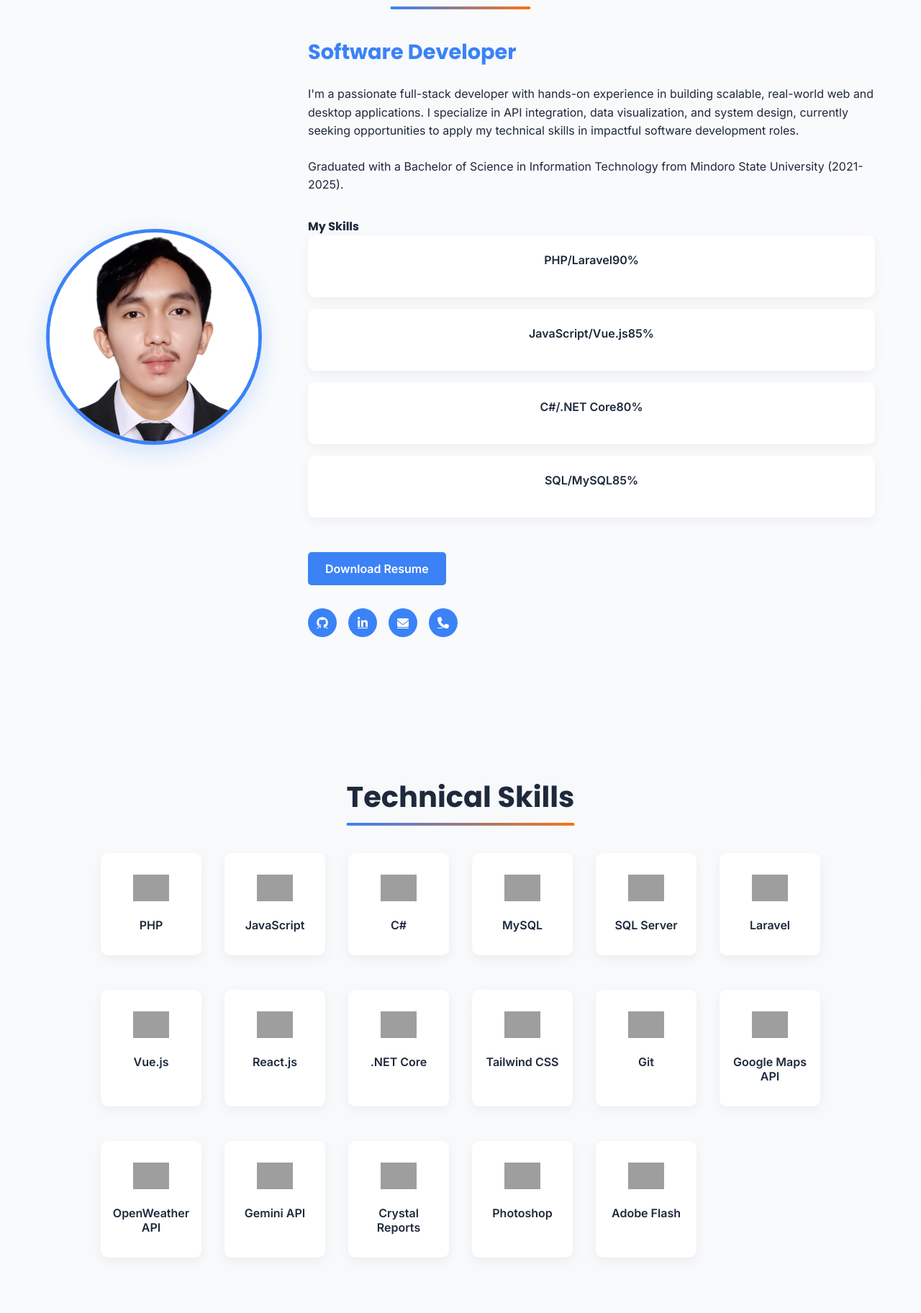
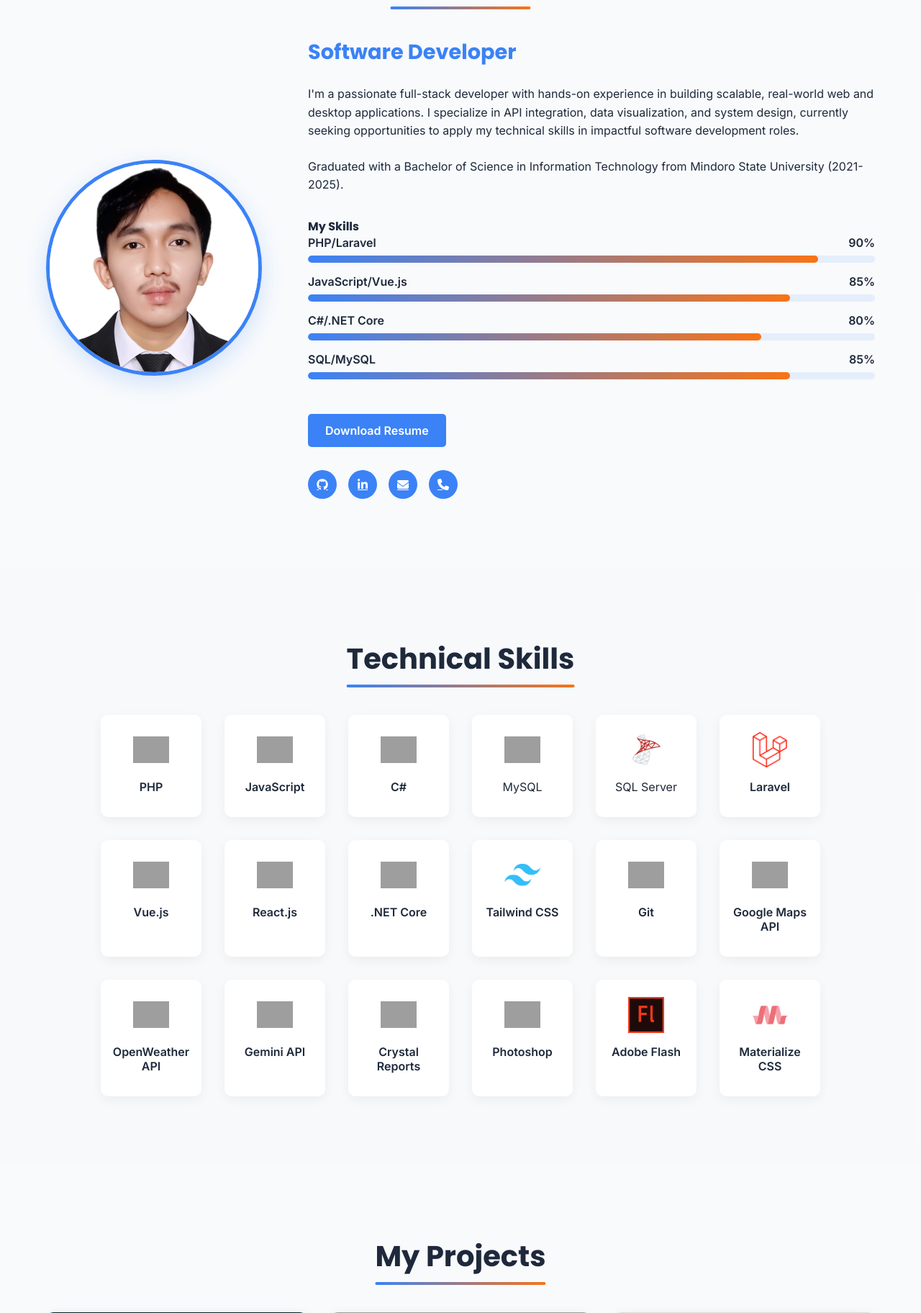
Before and after one commit to Antrax-Inhaler/portfolio, a PHP site: page / in a window 1280 px wide. Shown: the part 953-2777 px from the top of the page at 72% size. Run offline with PHP 8.4, Linux system fonts and the light colour scheme; grey boxes are pictures that could not be loaded.

Commit message:
fix class duplicate for skill-item and replace the image for skills section

```diff
--- a/index.html
+++ b/index.html
@@ -101,79 +101,83 @@
     <h2 class="section-title">Technical Skills</h2>
     <div class="skills-container">
         <!-- Programming Languages -->
-        <div class="skill-item">
+        <div class="skills-item">
             <img src="https://cdn.jsdelivr.net/gh/devicons/devicon/icons/php/php-original.svg" class="skill-icon" alt="PHP">
             <span class="skill-name">PHP</span>
         </div>
-        <div class="skill-item">
+        <div class="skills-item">
             <img src="https://cdn.jsdelivr.net/gh/devicons/devicon/icons/javascript/javascript-original.svg" class="skill-icon" alt="JavaScript">
             <span class="skill-name">JavaScript</span>
         </div>
-        <div class="skill-item">
+        <div class="skills-item">
             <img src="https://cdn.jsdelivr.net/gh/devicons/devicon/icons/csharp/csharp-original.svg" class="skill-icon" alt="C#">
             <span class="skill-name">C#</span>
         </div>
-        <div class="skill-item">
+        <div class="skills-item">
             <img src="https://cdn.jsdelivr.net/gh/devicons/devicon/icons/mysql/mysql-original-wordmark.svg" class="skill-icon" alt="MySQL">
-            <span class="skill-name">MySQL</span>
+            <span class="skills-name">MySQL</span>
         </div>
-        <div class="skill-item">
-            <img src="https://cdn.jsdelivr.net/gh/devicons/devicon/icons/sqlserver/sqlserver-plain.svg" class="skill-icon" alt="SQL Server">
-            <span class="skill-name">SQL Server</span>
+        <div class="skills-item">
+            <img src="images/sql_server.png" class="skill-icon" alt="SQL Server">
+            <span class="skills-name">SQL Server</span>
         </div>
 
         <!-- Frameworks -->
-        <div class="skill-item">
-            <img src="https://cdn.jsdelivr.net/gh/devicons/devicon/icons/laravel/laravel-plain-wordmark.svg" class="skill-icon" alt="Laravel">
+        <div class="skills-item">
+            <img src="images/Laravel.svg.png" class="skill-icon" alt="Laravel">
             <span class="skill-name">Laravel</span>
         </div>
-        <div class="skill-item">
+        <div class="skills-item">
             <img src="https://cdn.jsdelivr.net/gh/devicons/devicon/icons/vuejs/vuejs-original-wordmark.svg" class="skill-icon" alt="Vue.js">
             <span class="skill-name">Vue.js</span>
         </div>
-        <div class="skill-item">
+        <div class="skills-item">
             <img src="https://cdn.jsdelivr.net/gh/devicons/devicon/icons/react/react-original-wordmark.svg" class="skill-icon" alt="React.js">
             <span class="skill-name">React.js</span>
         </div>
-        <div class="skill-item">
+        <div class="skills-item">
             <img src="https://cdn.jsdelivr.net/gh/devicons/devicon/icons/dot-net/dot-net-original-wordmark.svg" class="skill-icon" alt=".NET Core">
             <span class="skill-name">.NET Core</span>
         </div>
-        <div class="skill-item">
-            <img src="https://cdn.jsdelivr.net/gh/devicons/devicon/icons/tailwindcss/tailwindcss-plain.svg" class="skill-icon" alt="Tailwind CSS">
+        <div class="skills-item">
+            <img src="images/Tailwind_CSS_Logo.svg.png" class="skill-icon" alt="Tailwind CSS">
             <span class="skill-name">Tailwind CSS</span>
         </div>
 
         <!-- Tools & APIs -->
-        <div class="skill-item">
+        <div class="skills-item">
             <img src="https://cdn.jsdelivr.net/gh/devicons/devicon/icons/git/git-original.svg" class="skill-icon" alt="Git">
             <span class="skill-name">Git</span>
         </div>
-        <div class="skill-item">
+        <div class="skills-item">
             <img src="https://cdn.jsdelivr.net/gh/devicons/devicon/icons/google/google-original.svg" class="skill-icon" alt="Google Maps API">
             <span class="skill-name">Google Maps API</span>
         </div>
-        <div class="skill-item">
+        <div class="skills-item">
             <img src="https://upload.wikimedia.org/wikipedia/commons/3/32/OpenWeatherMap_logo.png" class="skill-icon" alt="OpenWeather API">
             <span class="skill-name">OpenWeather API</span>
         </div>
-        <div class="skill-item">
+        <div class="skills-item">
             <img src="https://cdn-icons-png.flaticon.com/512/2813/2813828.png" class="skill-icon" alt="Gemini API">
             <span class="skill-name">Gemini API</span>
         </div>
-        <div class="skill-item">
+        <div class="skills-item">
             <img src="https://cdn.jsdelivr.net/gh/devicons/devicon/icons/crystal/crystal-original.svg" class="skill-icon" alt="Crystal Reports">
             <span class="skill-name">Crystal Reports</span>
         </div>
 
         <!-- Design Tools -->
-        <div class="skill-item">
+        <div class="skills-item">
             <img src="https://cdn.jsdelivr.net/gh/devicons/devicon/icons/photoshop/photoshop-plain.svg" class="skill-icon" alt="Photoshop">
             <span class="skill-name">Photoshop</span>
         </div>
-        <div class="skill-item">
-            <img src="https://upload.wikimedia.org/wikipedia/commons/8/87/Adobe_Flash_Player_Icon.svg" class="skill-icon" alt="Adobe Flash">
+        <div class="skills-item">
+            <img src="images/Adobe_Flash_Professional_Icon.svg.png" class="skill-icon" alt="Adobe Flash">
             <span class="skill-name">Adobe Flash</span>
+        </div>
+         <div class="skills-item">
+            <img src="images/Materialize.png" class="skill-icon" alt="Materialize">
+            <span class="skill-name">Materialize CSS</span>
         </div>
     </div>
 </section>
--- a/style.css
+++ b/style.css
@@ -1069,7 +1069,7 @@ body.dark .splash-loader::after {
         margin: 0 auto;
     }
 
-    .skill-item {
+    .skills-item {
         display: flex;
         flex-direction: column;
         align-items: center;
@@ -1080,17 +1080,17 @@ body.dark .splash-loader::after {
         transition: all 0.3s ease;
     }
 
-    body.dark .skill-item {
+    body.dark .skills-item {
         background: rgba(255, 255, 255, 0.05);
         box-shadow: 0 5px 15px rgba(0, 0, 0, 0.2);
     }
 
-    .skill-item:hover {
+    .skills-item:hover {
         transform: translateY(-5px);
         box-shadow: 0 10px 25px rgba(59, 130, 246, 0.2);
     }
 
-    body.dark .skill-item:hover {
+    body.dark .skills-item:hover {
         box-shadow: 0 10px 25px rgba(110, 7, 243, 0.2);
     }
 
```
Also changed, not shown: images/Adobe_Flash_Professional_Icon.svg.png (added), images/Laravel.svg.png (added), images/Materialize.png (added), images/Tailwind_CSS_Logo.svg.png (added), images/openweather.png (added), images/sql_server.png (added).
